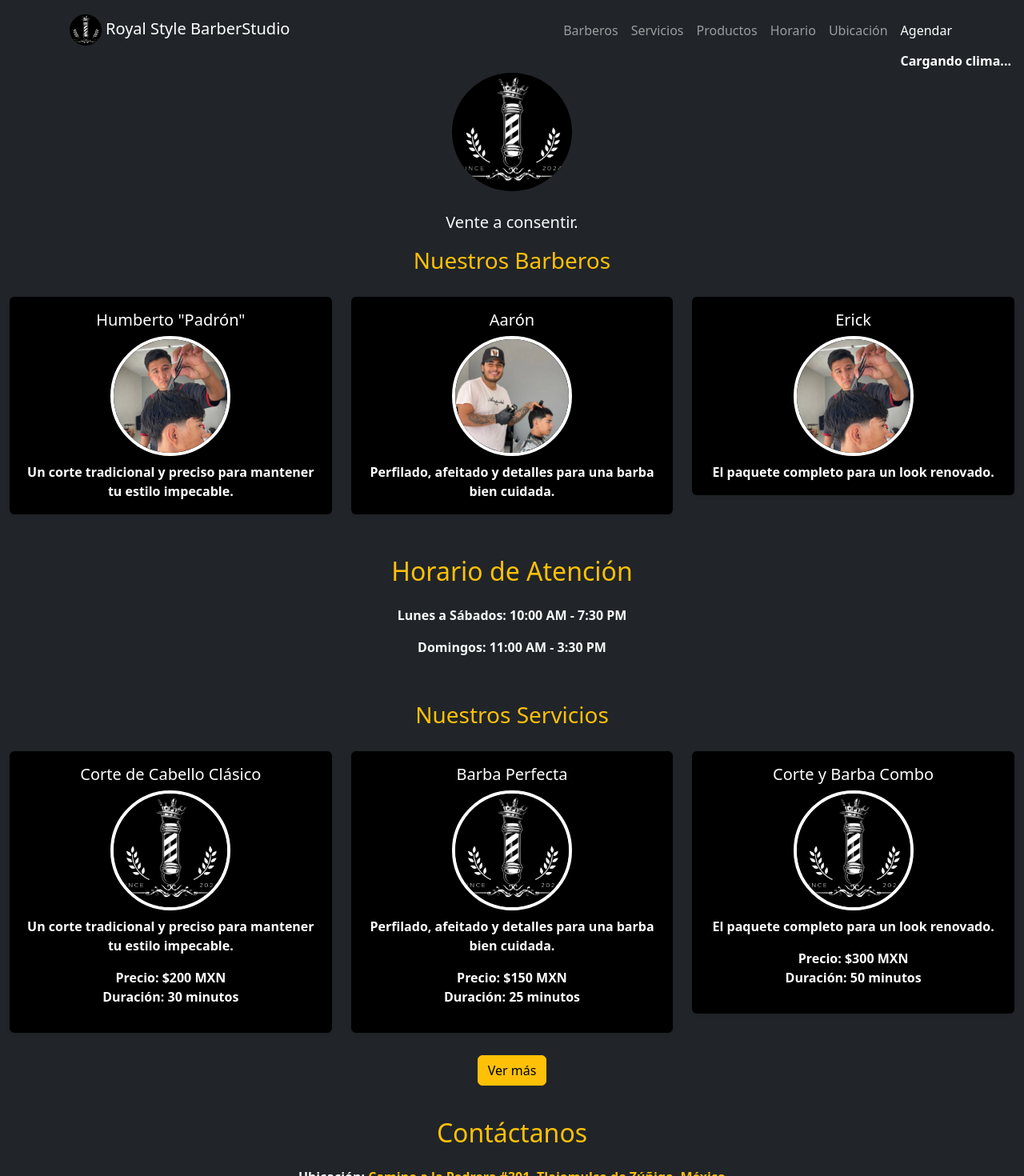
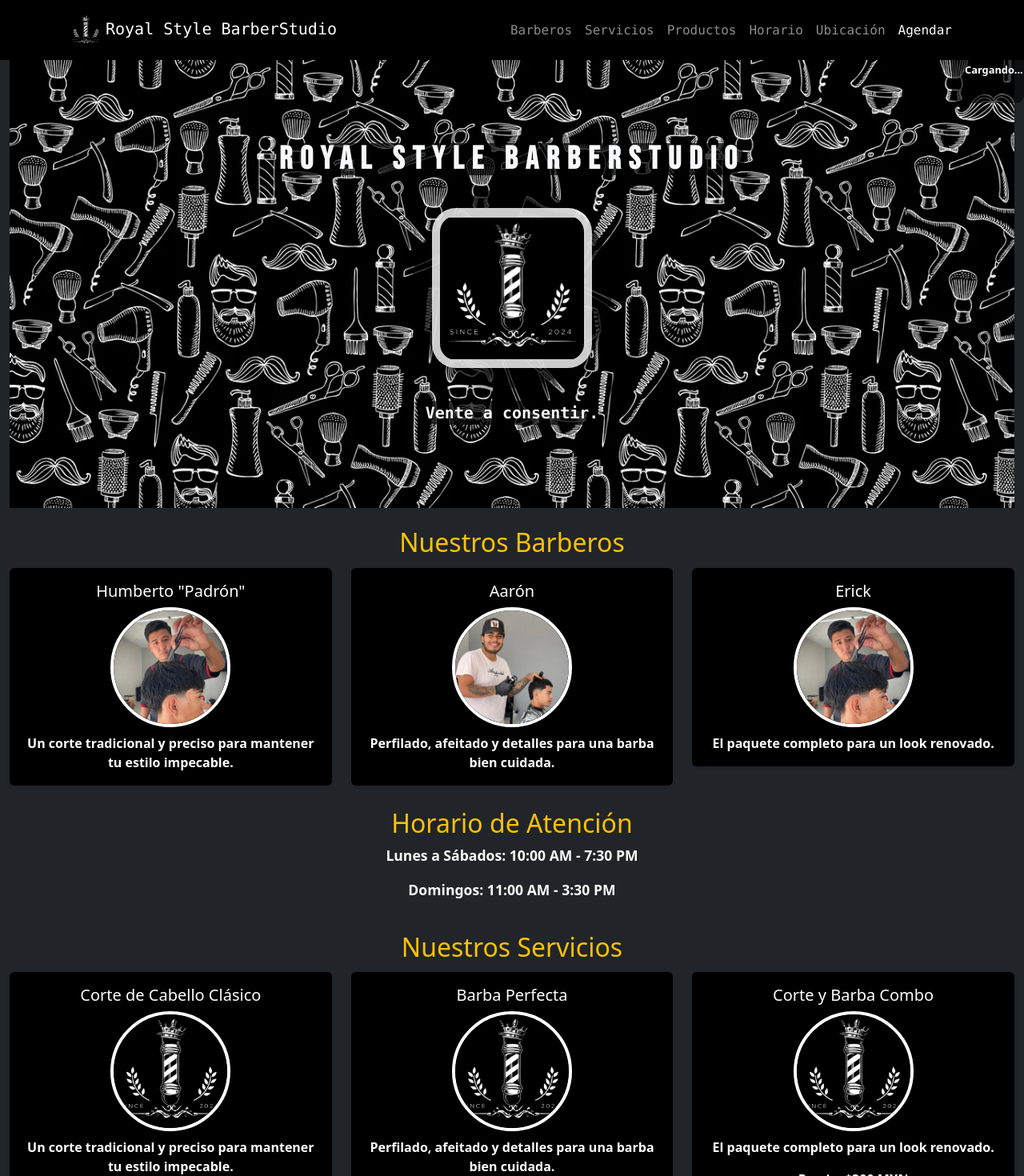
Before and after one commit to PabloHernandez03/barber-frontend, a React (Create React App) app: page / in a window 1280 px wide. Shown: the top 1470 px of the page at 80% size. Built offline with nearby package versions, Linux system fonts and the light colour scheme; no server answers.

Commit message:
Redesing, fonts

```diff
--- a/src/App.css
+++ b/src/App.css
@@ -1,3 +1,5 @@
+@import url('https://fonts.googleapis.com/css2?family=Cinzel&family=Bebas+Neue&family=Montserrat:wght@400;700&family=Playfair+Display:wght@400;700&family=Dancing+Script:wght@400;700&display=swap');
+
 .App {
   text-align: center;
 }
@@ -98,3 +100,7 @@ iframe {
 iframe:hover {
   transform: scale(1.02);
 }
+
+.fontspecial p{
+  font-family: 'Bebas Neue', sans-serif;
+}
--- a/src/components/AboutUs.js
+++ b/src/components/AboutUs.js
@@ -1,5 +1,6 @@
 import React from "react";
-// import logo from "../img/imagen.avif";
+import { FontAwesomeIcon } from "@fortawesome/react-fontawesome";
+import { faFacebook } from "@fortawesome/free-brands-svg-icons";
 
 function AboutUs() {
   return (
@@ -45,6 +46,25 @@ function AboutUs() {
           >
             +52 1 33 2825 5950
           </a><br />
+          <div className="d-flex align-items-center justify-content-center mt-1">
+            <a
+              href="https://www.facebook.com/profile.php?id=61556967958798"
+              target="_blank"
+              rel="noopener noreferrer"
+              className="text-blue mx-2"
+              >
+              <FontAwesomeIcon icon={faFacebook} size="2x" />
+            </a>
+            <a
+              href="https://www.facebook.com/profile.php?id=61556967958798"
+              className="text-warning text-decoration-none"
+              target="_blank"
+              rel="noopener noreferrer"
+            >
+              Página de Facebook
+            </a>
+          </div>
+          <br />
         </p>
       </div>
     </div>
--- a/src/components/Agenda.js
+++ b/src/components/Agenda.js
@@ -15,12 +15,12 @@ const Agenda = () => {
                 <p>
                     <strong>Ubicación: </strong>
                     <a
-                    href="https://www.google.com/maps/search/?api=1&query=Camino+a+la+Pedrera,+Tlajomulco+de+Zúñiga,+México"
+                    href="https://maps.app.goo.gl/dXPArC3fX3VqmBtF8"
                     className="text-warning text-decoration-none"
                     target="_blank"
                     rel="noopener noreferrer"
                     >
-                    Camino a la Pedrera, Tlajomulco de Zúñiga, México
+                    Camino a la Pedrera #301, Tlajomulco de Zúñiga, México
                     </a>
                 </p>
 
--- a/src/components/HeadlinePage.js
+++ b/src/components/HeadlinePage.js
@@ -1,6 +1,8 @@
 import React, { useEffect, useState } from "react";
 import { Link } from "react-router-dom";
 import logo from "../img/logo.webp";
+import fondo from "../img/fondo.webp";
+import "../App.css";
 
 // Aquí comienza el componente principal
 function HeadlinePage() {
@@ -54,33 +56,105 @@ function HeadlinePage() {
   }, []);
 
   return (
-    <div className="container-fluid bg-dark text-white text-center py-3">
-      {/* Logo */}
-      <img src={logo} width="150" alt="Logo Barbería" className="mb-4 rounded-circle" />
+    <div className="container-fluid bg-dark text-white text-center pb-1">
+    {/* Sección con fondo decorativo */}
+    <div
+      className="fontspecial"
+      style={{
+        width: "100%",
+        height: "560px",
+        backgroundImage: `url(${fondo})`,
+        backgroundSize: "contain",
+        backgroundRepeat: "repeat",
+        display: "flex",
+        flexDirection: "column",
+        alignItems: "center",
+        justifyContent: "center",
+        position: "relative",
+        overflow: "hidden",
+      }}
+    >
+      <p
+        className="lead text-light mt-3 fw-bold"
+        style={{
+          backgroundColor: "rgba(0,0,0,0.7)",
+          borderRadius: "20px",
+          fontSize: "2.5rem",
+          letterSpacing: "10px",
+          lineHeight: "2.5rem"
+        }}
+      >
+        ROYAL STYLE BARBERSTUDIO
+      </p>
+
+      {/* Contenedor del logo */}
+      <div
+        style={{
+          width: "250px",
+          height: "250px",
+          borderRadius: "50%",
+          backgroundColor: "rgba(0, 0, 0, 0.7)",
+          display: "flex",
+          alignItems: "center",
+          justifyContent: "center",
+          boxShadow: "0 6px 15px rgba(0, 0, 0, 0.5)",
+        }}
+      >
+        {/* Logo */}
+        <img
+          src={logo}
+          alt="Logo Barbería"
+          style={{
+            width: "200px",
+            height: "200px",
+            borderRadius: "30px",
+            objectFit: "contain",
+            backgroundColor: "rgba(255, 255, 255, 0.8)",
+            padding: "10px",
+          }}
+        />
+      </div>
 
       {/* Descripción */}
-      <p className="lead text-light">Vente a consentir.</p>
+      <p className="lead text-light mt-3 fw-bold font-monospace" style={{backgroundColor:"rgba(0,0,0,0.7)", borderRadius:"20px"}}>Vente a consentir.</p>
+      </div>
 
       {/* Mostrar el clima en la esquina superior derecha */}
-      <div className="position-absolute top-0 end-0 p-3 mt-5">
+      <div
+        className="position-absolute top-0 end-0 p-3"
+        style={{
+          backgroundColor: "rgba(0, 0, 0, 0.6)",
+          borderRadius: "10px",
+          fontSize: "1rem",
+          textAlign: "center",
+          width: "90px",
+          marginTop: "62px"
+        }}
+      >
         {weather ? (
-            <div className="text-light">
-            <h6>Clima en Tlajomulco</h6>
-            <p><strong>{weather.temp_c}°C</strong></p>
+          <div className="text-light">
+            <p style={{ margin: "0", fontWeight: "bold", fontSize:"0.7rem", }}>
+              {weather.temp_c}°C
+            </p>
             <img
-                src={`${weather.condition.icon}`}
-                alt="Icono de clima"
-                style={{ marginTop: '-18px' }}
+              src={weather.condition.icon}
+              alt="Icono de clima"
+              style={{
+                width: "40px",
+                height: "40px",
+                margin: "0 0",
+              }}
             />
-            </div>
+            <p style={{ margin: "0", fontSize: "0.7rem" }}>Tlajomulco</p>
+          </div>
         ) : (
-            <p>Cargando clima...</p>
+          <p style={{ fontSize: "0.8rem", color: "#fff" }}>Cargando...</p>
         )}
-        </div>
+      </div>
 
-      {/* Servicios */}
-      <div className="mt-2">
-        <h3 className="mb-4 text-warning">Nuestros Barberos</h3>
+      {/* Barbero */}
+      <div className="mt-4">
+        <h2 className="mb-2 text-warning">Nuestros Barberos</h2>
         <div className="row">
           {barbers.map((barber) => (
             <div className="col-md-4 py-1" key={barber.id}>
@@ -123,12 +197,12 @@ function HeadlinePage() {
       </div>
 
       {/* Horario */}
-      <div className="mt-5">
-        <h2 className="mb-4 text-warning">Horario de Atención</h2>
-        <p className="text-light">
+      <div className="mt-4">
+        <h2 className="mb-2 text-warning">Horario de Atención</h2>
+        <p className="text-light" style={{fontSize:"1.1rem"}}>
           <strong>Lunes a Sábados:</strong> 10:00 AM - 7:30 PM<br />
         </p>
-        <p className="text-light">
+        <p className="text-light" style={{fontSize:"1.1rem"}}>
           <strong>Domingos:</strong> 11:00 AM - 3:30 PM<br />
         </p>
       </div>
--- a/src/components/Navbar.js
+++ b/src/components/Navbar.js
@@ -4,12 +4,13 @@ import { Link } from "react-router-dom";
 
 function MyNavbar() {
   return (
-    <Navbar bg="dark" variant="dark" expand="lg">
+    <Navbar bg="black" variant="dark" expand="lg" className="font-monospace">
       <Container>
-        <Navbar.Brand as={Link} to="/">
-          <img src={require("../img/logo.webp")} alt="Royal Style BarberStudio" width="40" className="rounded-circle" style={{ margin: "5px" }}/>
-          Royal Style BarberStudio
-        </Navbar.Brand>
+      <Navbar.Brand as={Link} to="/">
+        <img src={require("../img/logo.webp")} alt="Royal Style BarberStudio" width="40" style={{ margin: "5px" }} />
+        <span className="d-none d-md-inline">Royal Style BarberStudio</span>
+        <span className="d-inline d-md-none">Royal Style</span>
+      </Navbar.Brand>
         <Navbar.Toggle aria-controls="navbar-nav" />
         <Navbar.Collapse id="navbar-nav">
           <Nav className="ms-auto">
--- a/src/components/ServicesPage.js
+++ b/src/components/ServicesPage.js
@@ -58,10 +58,10 @@ function ServicesPage() {
   // Determinar los servicios visibles
   const visibleServices = showAll ? services : services.slice(0, 3);
   return (
-    <div className="container-fluid bg-dark text-white text-center py-3">
+    <div className="container-fluid bg-dark text-white text-center py-1">
       {/* Servicios */}
-      <div className="mt-2">
-        <h3 className="mb-4 text-warning">Nuestros Servicios</h3>
+      <div className="mt-3">
+        <h2 className="mb-2 text-warning">Nuestros Servicios</h2>
         <div className="row">
           {visibleServices.map((service) => (
             <div className="col-md-4 py-1" key={service.id}>
```
Also changed, not shown: src/img/fondo.webp (added).
